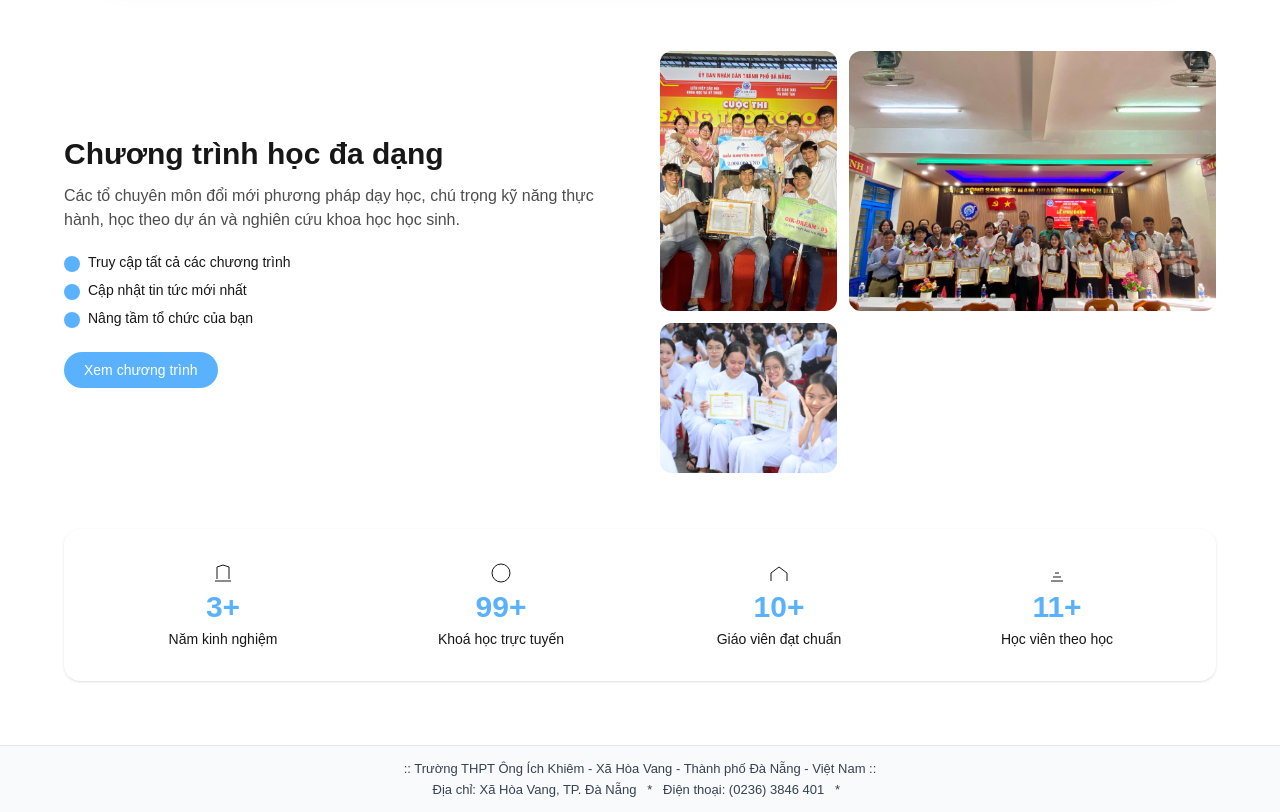
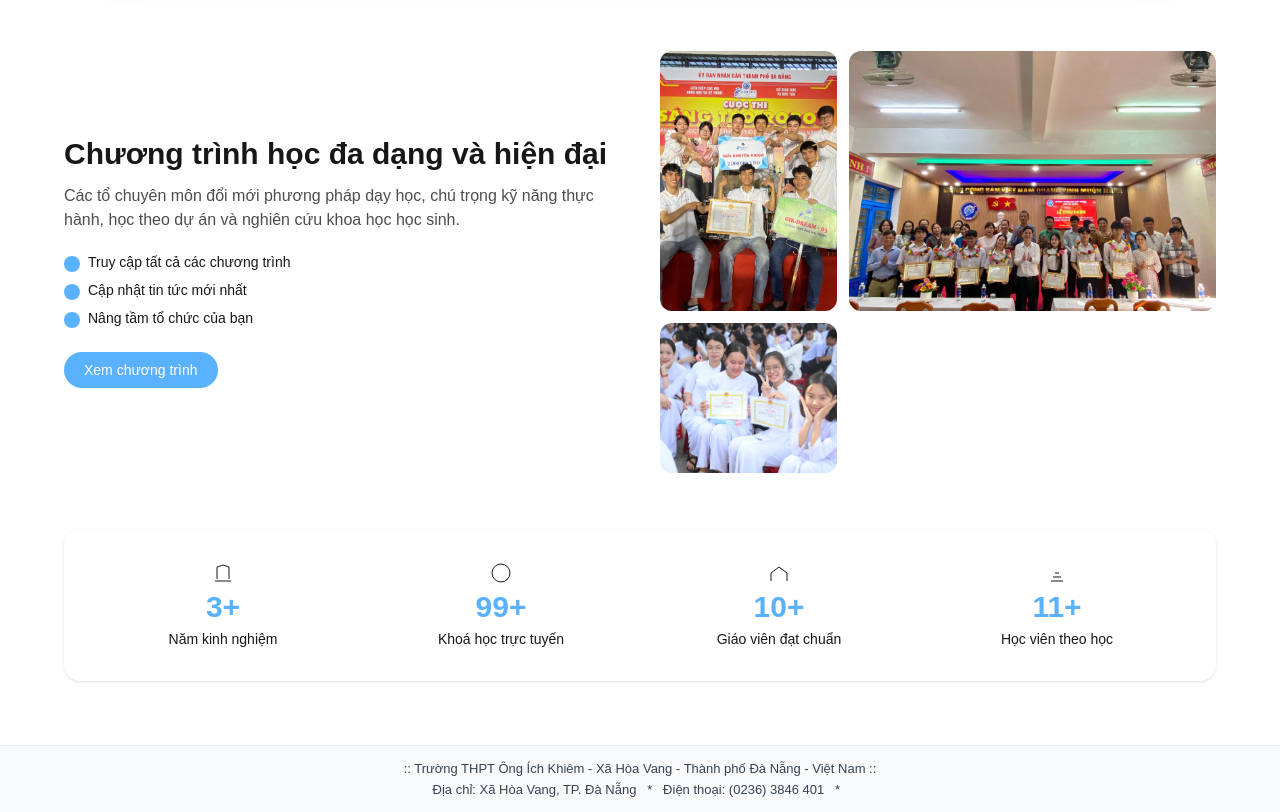
Before and after one commit to xuanxinxo/OIK-School, a Next.js app: page / in a window 1280 px wide. Shown: the part 860-1672 px from the top of the page. Built offline with nearby package versions, Linux system fonts and the light colour scheme.

Commit message:
fix all code

```diff
--- a/src/app/page.tsx
+++ b/src/app/page.tsx
@@ -166,7 +166,7 @@ export default function Home() {
         <div className="max-w-6xl mx-auto py-14 grid grid-cols-1 md:grid-cols-2 gap-10 items-center">
           <div className="order-2 md:order-1">
             <h2 className="text-2xl sm:text-3xl font-bold mb-3">
-              Chương trình học đa dạng
+              Chương trình học đa dạng và hiện đại
             </h2>
             <p className="text-black/70 dark:text-white/80 mb-5">
               Các tổ chuyên môn đổi mới phương pháp dạy học, chú trọng kỹ năng
```
